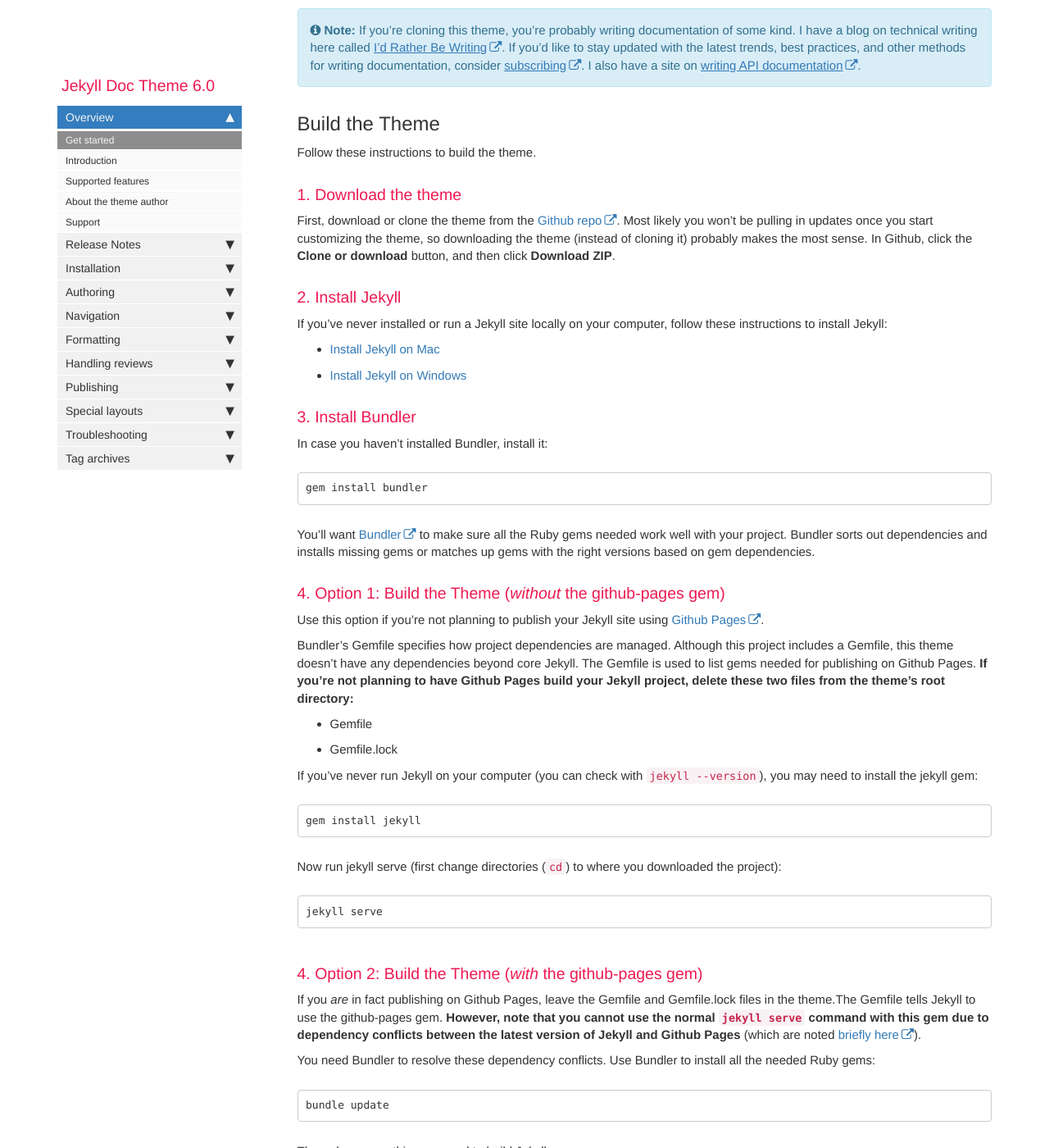
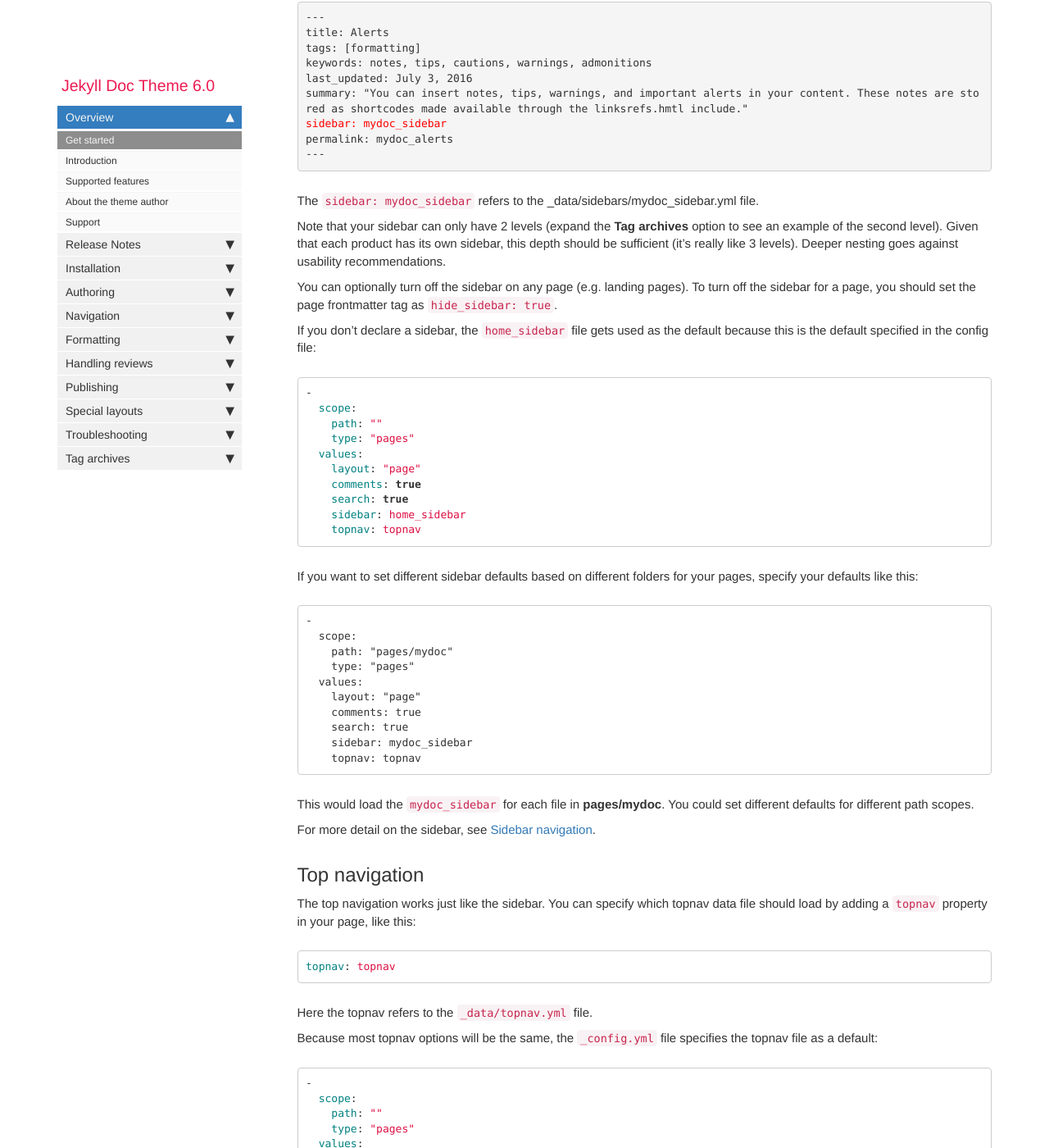
Before and after one commit to menckend/writing, a Jekyll site: the page built from index.md, in a window 1280 px wide and 1400 px high, scrolled down 915 px. Shown: the whole window at 82% size. Built offline with Jekyll 4.4.1, drawn with Linux system fonts in a browser that asks for light colours; comment, search, counter and statistics services are not loaded; some of the changed text lies outside the part shown.

Commit message:
abcd
efgh

````diff
--- a/_config.yml
+++ b/_config.yml
@@ -33,9 +33,9 @@ exclude:
   - vendor
 # these are the files and directories that jekyll will exclude from the build
 
-feedback_subject_line: Jekyll documentation theme
+feedback_subject_line: Send feedback here
 
-feedback_email: tomjoht@gmail.com
+feedback_email: mencken@gmail.com
 # used as a contact email for the Feedback link in the top navigation bar
 
 # feedback_disable: true
@@ -102,9 +102,9 @@ defaults:
 sidebars:
 - home_sidebar
 - mydoc_sidebar
-- product1_sidebar
-- product2_sidebar
-- other
+#- product1_sidebar
+#- product2_sidebar
+#- other
 
 description: "Intended as a documentation theme based on Jekyll for technical writers documenting software and other technical products, this theme has all the elements you would need to handle multiple products with both multi-level sidebar navigation, tags, and other documentation features."
 # the description is used in the feed.xml file
--- a/index.md
+++ b/index.md
@@ -1,87 +1,13 @@
 ---
-title: "Getting started with the Documentation Theme for Jekyll"
+title: "Pages from Mencken"
 keywords: sample homepage
 tags: [getting_started]
 sidebar: mydoc_sidebar
 permalink: index.html
-summary: These brief instructions will help you get started quickly with the theme. The other topics in this help provide additional information and detail about working with other aspects of this theme and Jekyll.
+summary: Over-writing the theme's self-documentation with my own stuff.
 ---
 
-{% include note.html content="If you're cloning this theme, you're probably writing documentation of some kind. I have a blog on technical writing here called <a alt='technical writing blog' href='http://idratherbewriting.com'>I'd Rather Be Writing</a>. If you'd like to stay updated with the latest trends, best practices, and other methods for writing documentation, consider <a href='https://tinyletter.com/tomjoht'>subscribing</a>. I also have a site on <a href='http://idratherbewriting.com/learnapidoc'>writing API documentation</a>." %}
 
-## Build the Theme
-
-Follow these instructions to build the theme.
-
-### 1. Download the theme
-
-First, download or clone the theme from the [Github repo](https://github.com/tomjoht/documentation-theme-jekyll). Most likely you won't be pulling in updates once you start customizing the theme, so downloading the theme (instead of cloning it) probably makes the most sense. In Github, click the **Clone or download** button, and then click **Download ZIP**.
-
-### 2. Install Jekyll
-
-If you've never installed or run a Jekyll site locally on your computer, follow these instructions to install Jekyll:
-
-* [Install Jekyll on Mac][mydoc_install_jekyll_on_mac]
-* [Install Jekyll on Windows][mydoc_install_jekyll_on_windows]
-
-### 3. Install Bundler
-
-In case you haven't installed Bundler, install it:
-
-```
-gem install bundler
-```
-
-You'll want [Bundler](http://bundler.io/) to make sure all the Ruby gems needed work well with your project. Bundler sorts out dependencies and installs missing gems or matches up gems with the right versions based on gem dependencies.
-
-### 4. Option 1: Build the Theme (*without* the github-pages gem) {#option1}
-
-Use this option if you're not planning to publish your Jekyll site using [Github Pages](https://pages.github.com/).
-
-Bundler's Gemfile specifies how project dependencies are managed. Although this project includes a Gemfile, this theme doesn't have any dependencies beyond core Jekyll. The Gemfile is used to list gems needed for publishing on Github Pages. **If you're not planning to have Github Pages build your Jekyll project, delete these two files from the theme's root directory:**
-
-* Gemfile
-* Gemfile.lock
-
-If you've never run Jekyll on your computer (you can check with `jekyll --version`), you may need to install the jekyll gem:
-
-```
-gem install jekyll
-```
-
-Now run jekyll serve (first change directories (`cd`) to where you downloaded the project):
-
-```
-jekyll serve
-```
-
-### 4. Option 2: Build the Theme (*with* the github-pages gem) {#option2}
-
-If you *are* in fact publishing on Github Pages, leave the Gemfile and Gemfile.lock files in the theme.The Gemfile tells Jekyll to use the github-pages gem. **However, note that you cannot use the normal `jekyll serve` command with this gem due to dependency conflicts between the latest version of Jekyll and Github Pages** (which are noted [briefly here](https://help.github.com/articles/setting-up-your-github-pages-site-locally-with-jekyll/)).
-
-You need Bundler to resolve these dependency conflicts. Use Bundler to install all the needed Ruby gems:
-
-```
-bundle update
-```
-
-Then *always* use this command to build Jekyll:
-
-```
-bundle exec jekyll serve
-```
-
-If you want to shorten this long command, you can put this code in a file such as jekyll.sh (on a Mac) and then simply type `. jekyll.sh` to build Jekyll.
-
-## Running the site in Docker
-
-You can also use Docker to directly build and run the site on your local machine. Just clone the repo and run the following from your working dir:
-```
-docker-compose build --no-cache && docker-compose up
-```
-The site should now be running at [http://localhost:4000/](http://localhost:4000/).
-
-This is perhaps the easiest way to see how your site would actually look.
 
 ## Configure the sidebar
 
````
